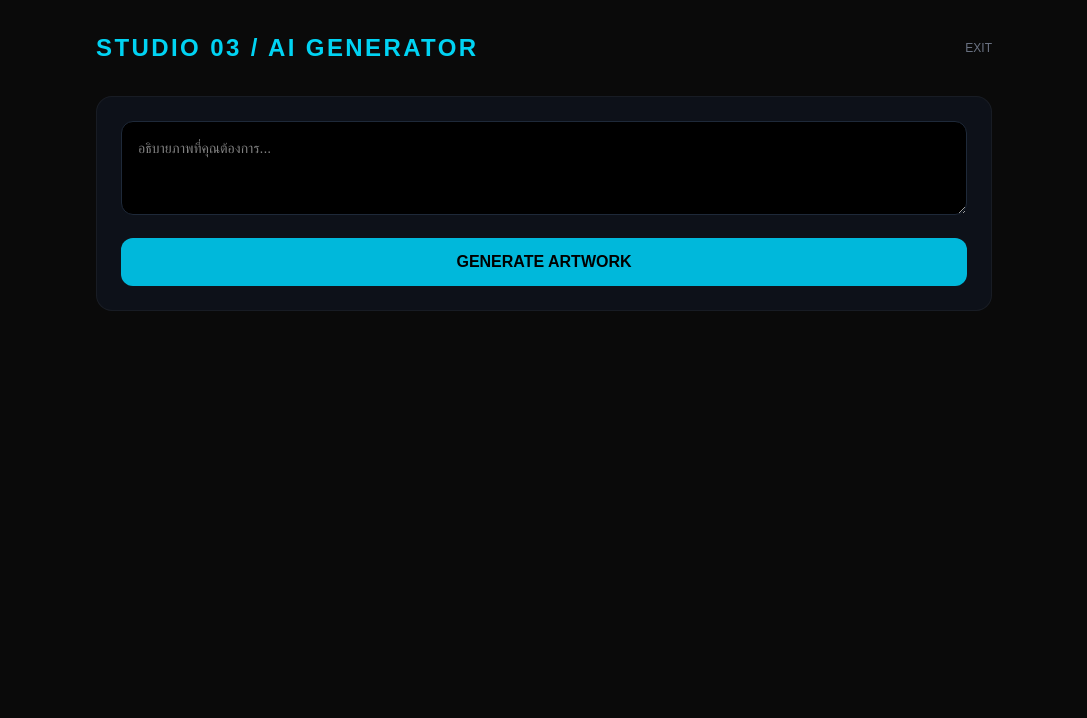
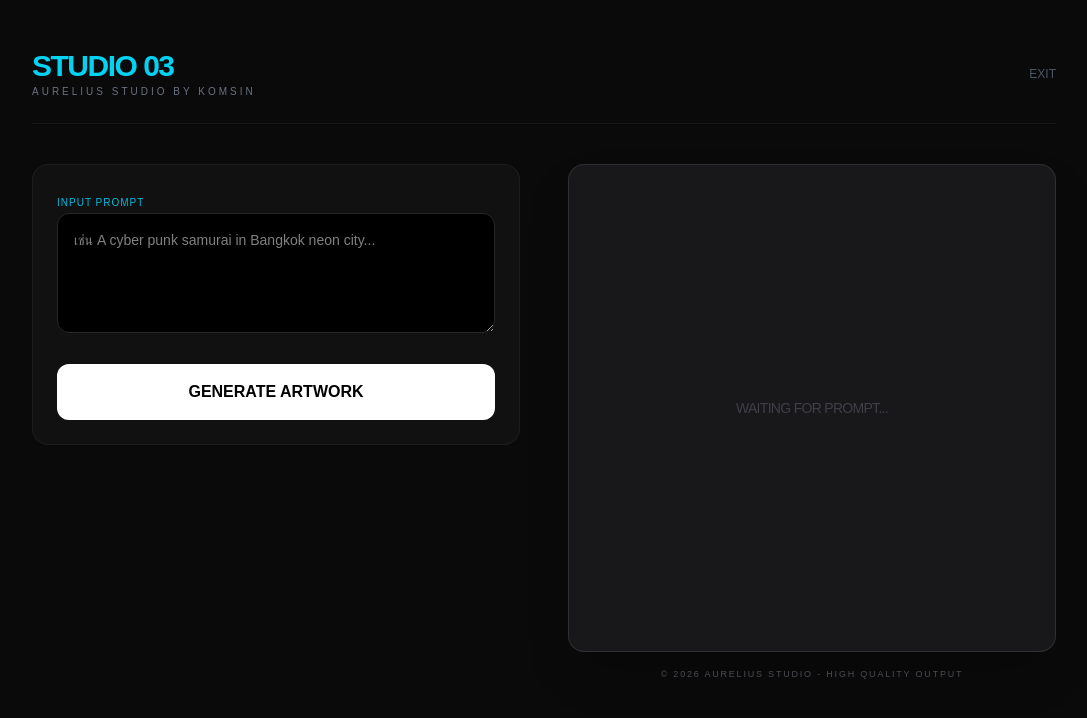
Before and after one commit to komsin1963/aurelius-studio, a Next.js app: page /studio3 in a window 1280 px wide. Shown: the top 718 px of the page, without its empty margins (96-1183 px from the left). Built offline with nearby package versions, Linux system fonts and the light colour scheme.

Commit message:
Switch to Replicate for image generation

```diff
--- a/app/api/generate/route.ts
+++ b/app/api/generate/route.ts
@@ -1,24 +1,25 @@
-import { GoogleGenerativeAI } from "@google/generative-ai";
 import { NextResponse } from "next/server";
+import Replicate from "replicate";
 
-const apiKey = process.env.GOOGLE_GENERATIVE_AI_API_KEY;
-if (!apiKey) {
-  console.error("Missing GOOGLE_GENERATIVE_AI_API_KEY environment variable");
-}
-
-const genAI = new GoogleGenerativeAI(apiKey || "");
-const model = genAI.getGenerativeModel({ model: "gemini-1.5-flash" });
+// ดึง Token ที่คุณกมสินตั้งไว้ใน Vercel มาใช้งาน
+const replicate = new Replicate({
+  auth: process.env.REPLICATE_API_TOKEN,
+});
 
 export async function POST(req: Request) {
   try {
-    const body = await req.json();
-    const prompt = typeof body === "string" ? body : body.prompt;
-    const result = await model.generateContent(prompt);
-    const response = await result.response;
-    const text = await response.text();
-    return NextResponse.json({ text });
+    const { prompt } = await req.json();
+
+    // ใช้โมเดล Flux (เร็วและคมชัด) ในการสร้างรูป
+    const output: any = await replicate.run(
+      "black-forest-labs/flux-schnell",
+      { input: { prompt: prompt } }
+    );
+
+    // ส่งลิงก์รูปภาพกลับไปให้หน้าจอ
+    return NextResponse.json({ url: output[0] });
   } catch (error) {
-    console.error("AI Error:", error);
-    return NextResponse.json({ error: "การเชื่อมต่อ AI ขัดข้อง" }, { status: 500 });
+    console.error("AI Generation Error:", error);
+    return NextResponse.json({ error: "การเชื่อมต่อ AI ขัดข้อง กรุณาเช็ก Token" }, { status: 500 });
   }
 }
--- a/app/studio3/page.tsx
+++ b/app/studio3/page.tsx
@@ -7,88 +7,123 @@ export default function Studio3() {
   const [prompt, setPrompt] = useState("");
   const [image, setImage] = useState<string | null>(null);
   const [loading, setLoading] = useState(false);
-  const [saving, setSaving] = useState(false);
+  const [isDeploying, setIsDeploying] = useState(false);
 
-  // ฟังก์ชันเจนภาพ
+  // 1. ฟังก์ชันเจนภาพ (เชื่อมต่อกับ API เดิมของคุณ)
   const generateImage = async () => {
+    if (!prompt) return alert("กรุณาใส่รายละเอียดภาพ");
     setLoading(true);
-    // ตรงนี้คือส่วนเดิมที่คุณใช้เชื่อมต่อกับ Replicate/AI ของคุณ
-    // สมมติว่าได้ url กลับมาเป็น output
-    const response = await fetch("/api/generate", {
+    try {
+      const response = await fetch("/api/generate", { // ตรวจสอบว่า API ชื่อนี้หรือไม่
         method: "POST",
         body: JSON.stringify({ prompt }),
       });
       const data = await response.json();
       if (data.url) setImage(data.url);
+    } catch (error) {
+      alert("เกิดข้อผิดพลาดในการสร้างภาพ");
+    } finally {
       setLoading(false);
+    }
   };
 
-  // ฟังก์ชันใหม่: ส่งรูปเข้าคลัง Gallery
-  const saveToGallery = async () => {
-    if (!image) return;
-    setSaving(true);
+  // 2. ฟังก์ชัน Deploy ส่งงานเข้า Gallery (ระดบบล่าสุดที่เราทำ)
+  const handleDeploy = async () => {
+    if (!image) return alert("ไม่มีภาพให้ Deploy");
+    setIsDeploying(true);
     try {
-      const res = await fetch("/api/save-to-gallery", {
-        method: "POST",
-        headers: { "Content-Type": "application/json" },
-        body: JSON.stringify({ imageUrl: image }),
+      const res = await fetch('/api/save-to-gallery', {
+        method: 'POST',
+        headers: { 'Content-Type': 'application/json' },
+        body: JSON.stringify({
+          imageUrl: image,
+          title: prompt.substring(0, 30) || "AI Masterpiece"
+        }),
       });
+
       if (res.ok) {
-        alert("บันทึกเข้า Gallery สำเร็จ! ✨");
+        alert("🚀 DEPLOY SUCCESS! ผลงานของคุณถูกส่งไปที่ Gallery เรียบร้อยแล้ว");
+      } else {
+        throw new Error("Deploy failed");
       }
     } catch (error) {
-      alert("เกิดข้อผิดพลาดในการบันทึก");
+      alert("การ Deploy ขัดข้อง กรุณาลองใหม่ครับ");
+    } finally {
+      setIsDeploying(false);
     }
-    setSaving(false);
   };
 
   return (
-    <main className="min-h-screen bg-[#0a0a0a] text-white p-8">
-      <div className="max-w-4xl mx-auto space-y-8">
-        <div className="flex justify-between items-center">
-          <h1 className="text-2xl font-bold text-cyan-400 tracking-widest">STUDIO 03 / AI GENERATOR</h1>
-          <Link href="/" className="text-xs text-gray-500">EXIT</Link>
+    <main className="min-h-screen bg-[#0a0a0a] text-white p-6 md:p-12 selection:bg-cyan-500/30">
+      <div className="max-w-5xl mx-auto space-y-10">
+
+        {/* Header ส่วนบน */}
+        <header className="flex justify-between items-center border-b border-white/5 pb-6">
+          <div>
+            <h1 className="text-3xl font-black tracking-tighter text-cyan-400">STUDIO 03</h1>
+            <p className="text-[10px] font-mono text-gray-500 tracking-[0.3em] uppercase">Aurelius Studio By Komsin</p>
           </div>
+          <Link href="/" className="text-xs text-gray-600 hover:text-white transition-all">EXIT</Link>
+        </header>
 
-        {/* ส่วนป้อนคำสั่ง */}
-        <div className="space-y-4 bg-gray-900/50 p-6 rounded-2xl border border-white/5">
+        <div className="grid grid-cols-1 lg:grid-cols-2 gap-12">
+
+          {/* ฝั่งซ้าย: ส่วนควบคุม (Control Panel) */}
+          <div className="space-y-8">
+            <div className="bg-zinc-900/50 p-6 rounded-2xl border border-white/5 space-y-6">
+              <div className="space-y-2">
+                <label className="text-[10px] font-mono text-cyan-500 uppercase tracking-widest">Input Prompt</label>
                 <textarea
-            className="w-full bg-black border border-gray-800 p-4 rounded-xl text-sm focus:border-cyan-500 outline-none"
-            placeholder="อธิบายภาพที่คุณต้องการ..."
-            rows={3}
+                  className="w-full bg-black border border-zinc-800 p-4 rounded-xl text-sm focus:border-cyan-500 outline-none transition-all min-h-[120px]"
+                  placeholder="เช่น A cyber punk samurai in Bangkok neon city..."
                   value={prompt}
                   onChange={(e) => setPrompt(e.target.value)}
                 />
+              </div>
+
               <button
                 onClick={generateImage}
                 disabled={loading}
-            className="w-full bg-cyan-500 hover:bg-white hover:text-black text-black font-bold py-3 rounded-xl transition-all"
+                className="w-full bg-white text-black font-bold py-4 rounded-xl hover:bg-cyan-400 transition-all duration-300 disabled:opacity-50"
               >
-            {loading ? "กำลังเนรมิตภาพ..." : "GENERATE ARTWORK"}
+                {loading ? "GENERATING..." : "GENERATE ARTWORK"}
               </button>
             </div>
 
-        {/* ส่วนแสดงผลและปุ่มเซฟ */}
+            {/* ปุ่ม Deploy: จะแสดงเฉพาะเมื่อมีรูปแล้ว */}
             {image && (
-          <div className="space-y-6 animate-in fade-in zoom-in duration-500">
-            <div className="relative aspect-square rounded-2xl overflow-hidden border-4 border-white/5 shadow-2xl">
-              <img src={image} alt="Generated" className="w-full h-full object-cover" />
+              <div className="p-6 bg-emerald-900/10 border border-emerald-500/20 rounded-2xl space-y-4">
+                <p className="text-xs text-emerald-400 text-center font-mono">IMAGE READY FOR PRODUCTION</p>
+                <button
+                  onClick={handleDeploy}
+                  disabled={isDeploying}
+                  className="w-full py-4 bg-emerald-500 hover:bg-emerald-400 text-black font-black rounded-xl tracking-widest transition-all shadow-[0_0_20px_rgba(16,185,129,0.2)]"
+                >
+                  {isDeploying ? "DEPLOYING TO CLOUD..." : "DEPLOY TO PRODUCTION"}
+                </button>
+              </div>
+            )}
           </div>
 
-            <div className="grid grid-cols-2 gap-4">
-              <a href={image} download className="text-center py-4 bg-gray-800 rounded-xl text-sm hover:bg-gray-700">
-                DOWNLOAD IMAGE
-              </a>
-              <button
-                onClick={saveToGallery}
-                disabled={saving}
-                className="bg-gradient-to-r from-cyan-600 to-blue-600 py-4 rounded-xl text-sm font-bold hover:brightness-125 transition-all shadow-lg"
-              >
-                {saving ? "กำลังบันทึก..." : "POST TO GALLERY ✨"}
-              </button>
+          {/* ฝั่งขวา: ส่วนแสดงผล (Preview) */}
+          <div className="relative">
+            <div className="sticky top-12">
+              <div className="aspect-square bg-zinc-900 rounded-2xl overflow-hidden border border-white/10 shadow-2xl relative group">
+                {image ? (
+                  <img src={image} alt="Preview" className="w-full h-full object-cover transition-transform duration-700 group-hover:scale-105" />
+                ) : (
+                  <div className="flex items-center justify-center h-full text-zinc-700 font-mono text-sm uppercase tracking-tighter">
+                    {loading ? "Rendering..." : "Waiting for prompt..."}
+                  </div>
+                )}
+              </div>
+              <p className="text-center mt-4 text-[9px] text-zinc-600 font-mono tracking-[0.2em] uppercase">
+                &copy; 2026 Aurelius Studio - High Quality Output
+              </p>
             </div>
           </div>
-        )}
+
+        </div>
       </div>
     </main>
   );
```
Lines whose indentation alone changed are shown as unchanged.
